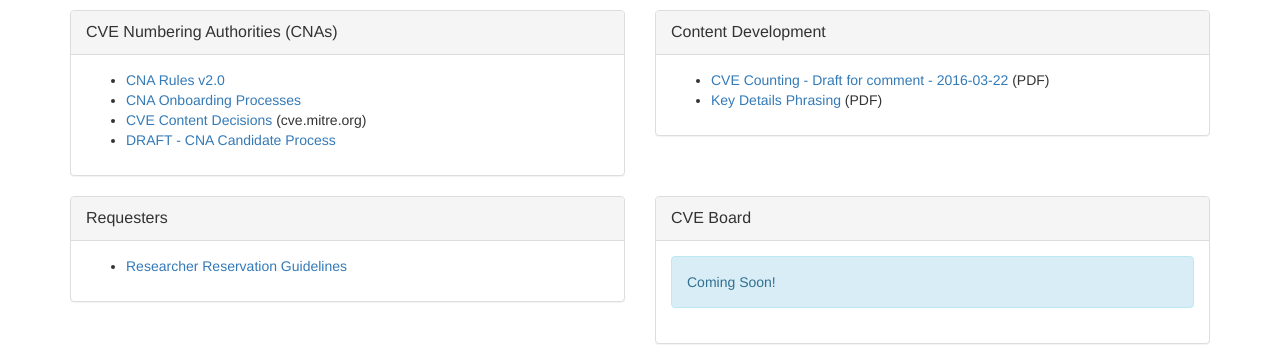
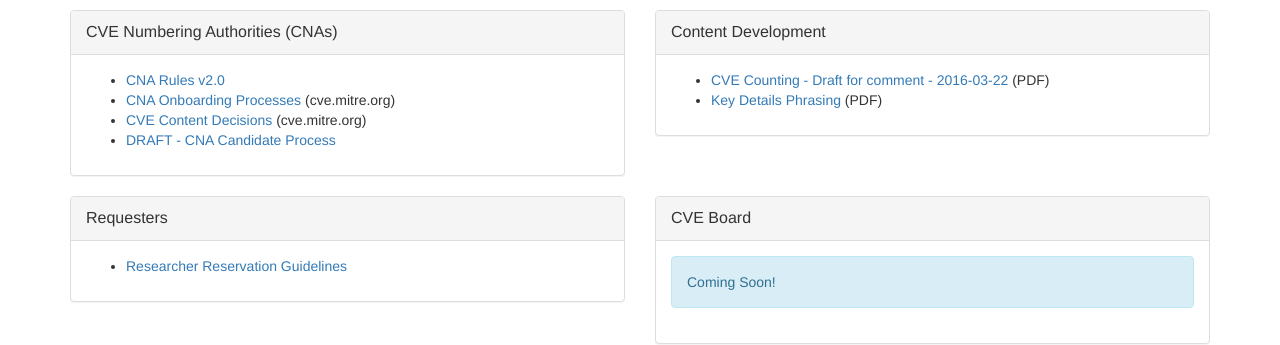
Before and after one commit to CVEProject/cveproject.github.io, a Jekyll site: the page built from index.md, in a window 1280 px wide. Shown: the part 466-811 px from the top of the page. Built offline with Jekyll 4.4.1, drawn with Linux system fonts in a browser that asks for light colours; nearby versions of some CDN libraries.

Commit message:
Update index.md

```diff
--- a/index.md
+++ b/index.md
@@ -15,7 +15,7 @@ layout: page
       <div class="panel-body">
         <ul>
           <li markdown="span">[CNA Rules v2.0](cna/CNA Rules v2.0.docx)</li>
-          <li markdown="span">[CNA Onboarding Processes](http://cve.mitre.org/cve/cna/rules.html#Section_4_2_on_boarding)</li>
+          <li markdown="span">[CNA Onboarding Processes](http://cve.mitre.org/cve/cna/rules.html#Section_4_2_on_boarding) (cve.mitre.org)</li>
           <li markdown="span">[CVE Content Decisions](http://cve.mitre.org/cve/cna/rules.html#Appendix_C) (cve.mitre.org)</li>
           <li markdown="span">[DRAFT - CNA Candidate Process](cna/DRAFT - CNA Candidate Process.docx)</li>
         </ul>
```
